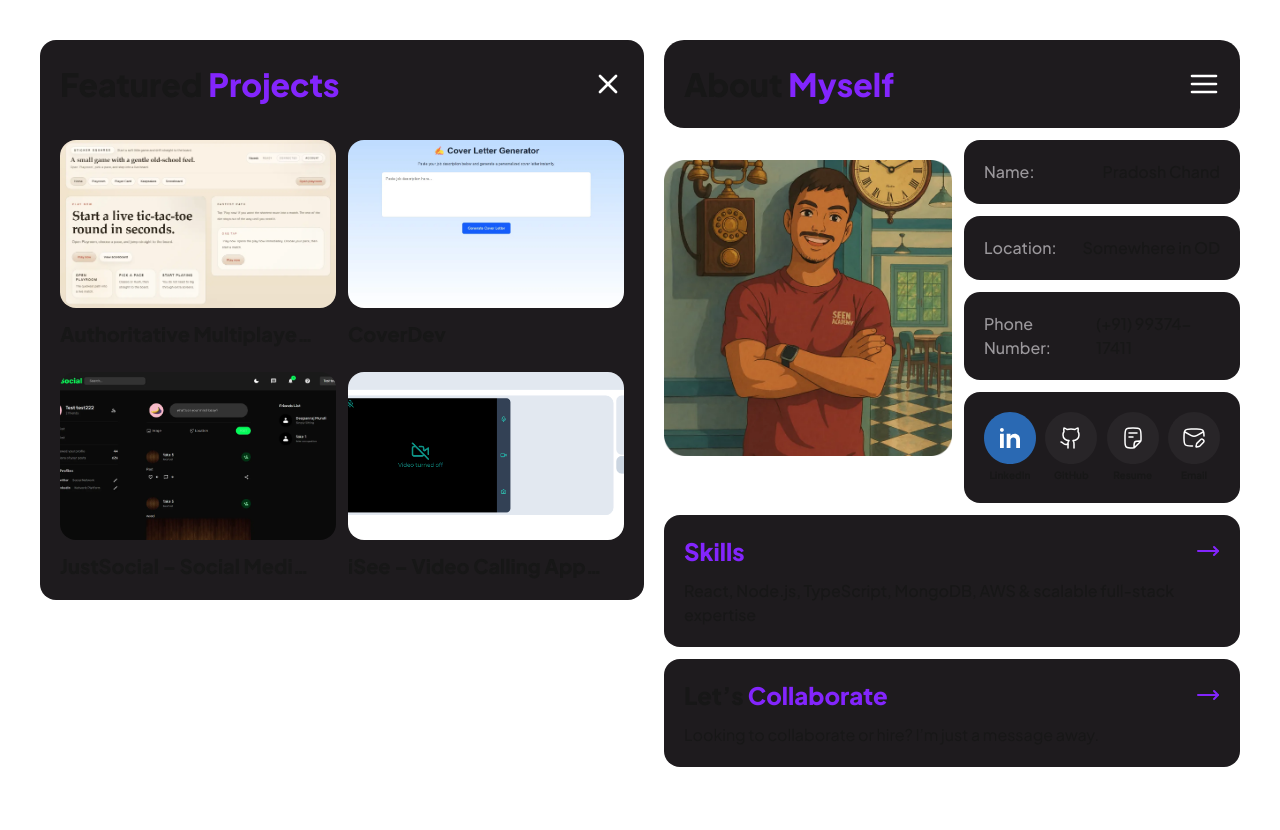
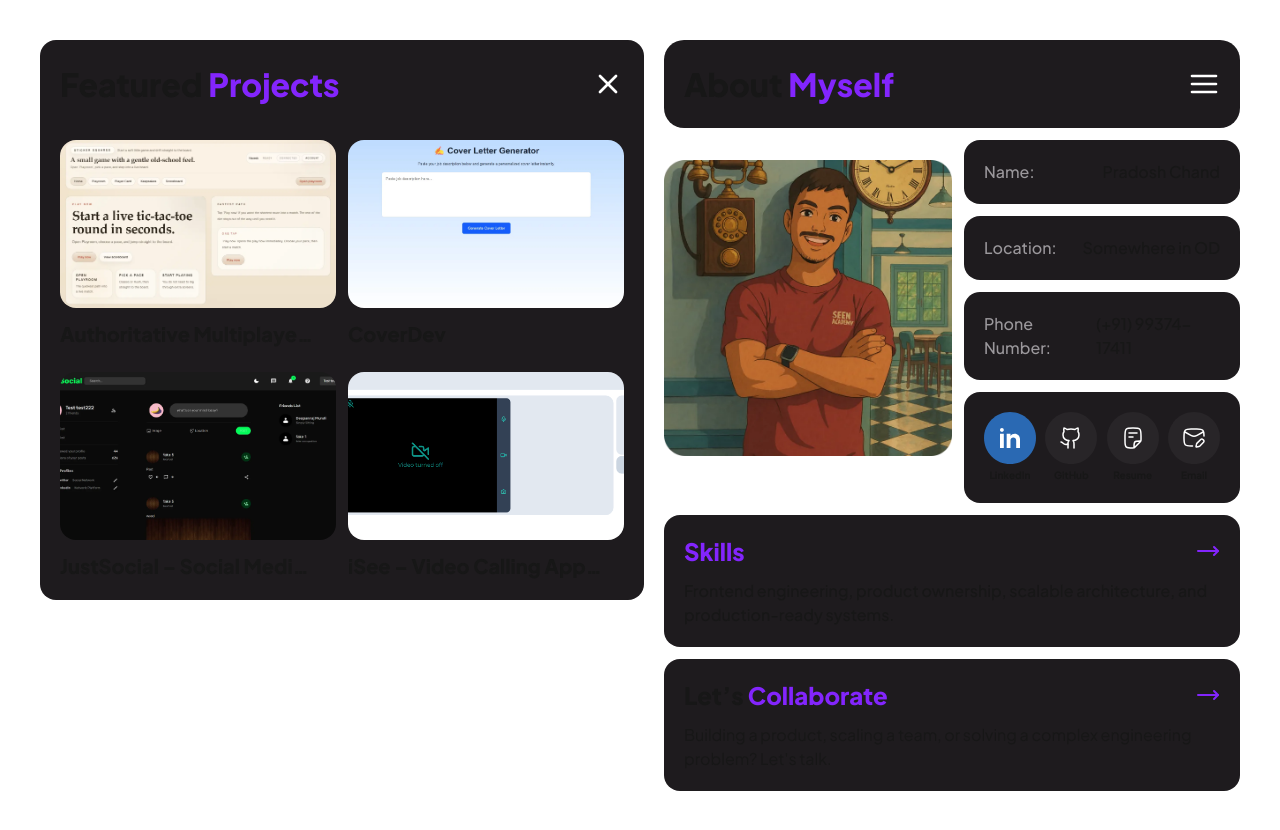
Before and after one commit to Naseeb7/my-portfolio, a Next.js app: page /projects in a window 1280 px wide. Before the commit the page ends 807 px from the top, so only its background shows below. Built offline with nearby package versions, Linux system fonts and the light colour scheme.

Commit message:
docs: Updated about section contents

```diff
--- a/src/components/About/AboutContactSection.tsx
+++ b/src/components/About/AboutContactSection.tsx
@@ -18,7 +18,10 @@ const AboutContactSection = () => {
             alt="Arrow"
           />
         </div>
-        <p>Looking to collaborate or hire? I’m just a message away.</p>
+        <p>
+          Building a product, scaling a team, or solving a complex engineering
+          problem? Let&apos;s talk.
+        </p>
       </ContainerWrapper>
     </Link>
   );
--- a/src/components/About/AboutSkillsSection.tsx
+++ b/src/components/About/AboutSkillsSection.tsx
@@ -18,8 +18,8 @@ const AboutSkillsSection = () => {
           />
         </div>
         <p className="font-medium w-full">
-          React, Node.js, TypeScript, MongoDB, AWS & scalable full-stack
-          expertise
+          Frontend engineering, product ownership, scalable architecture, and
+          production-ready systems.
         </p>
       </ContainerWrapper>
     </Link>
```
